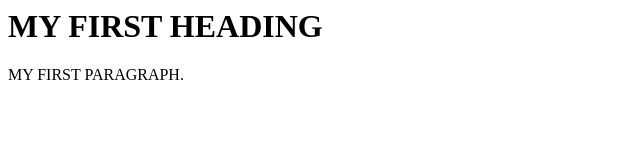
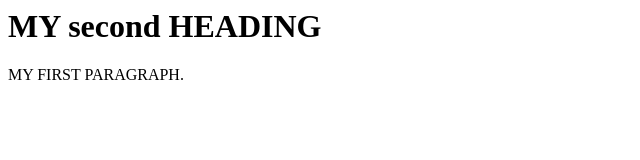
Before and after one commit to devikadasari/GIT-LEARNING, a plain HTML site: page index.html in a window 1280 px wide. Shown: the full height of the page, 0-640 px from the left. Drawn offline with Linux system fonts and the light colour scheme.

Commit message:
modified

```diff
--- a/index.html
+++ b/index.html
@@ -1,7 +1,7 @@
 <! doctype html>
 <html>
 <body>
-<h1>MY FIRST HEADING</H1>
+<h1>MY second HEADING</H1>
 <P>MY FIRST PARAGRAPH.</p>
 </BODY>
 </HTML>
```
Also changed, not shown: 1 other file.
